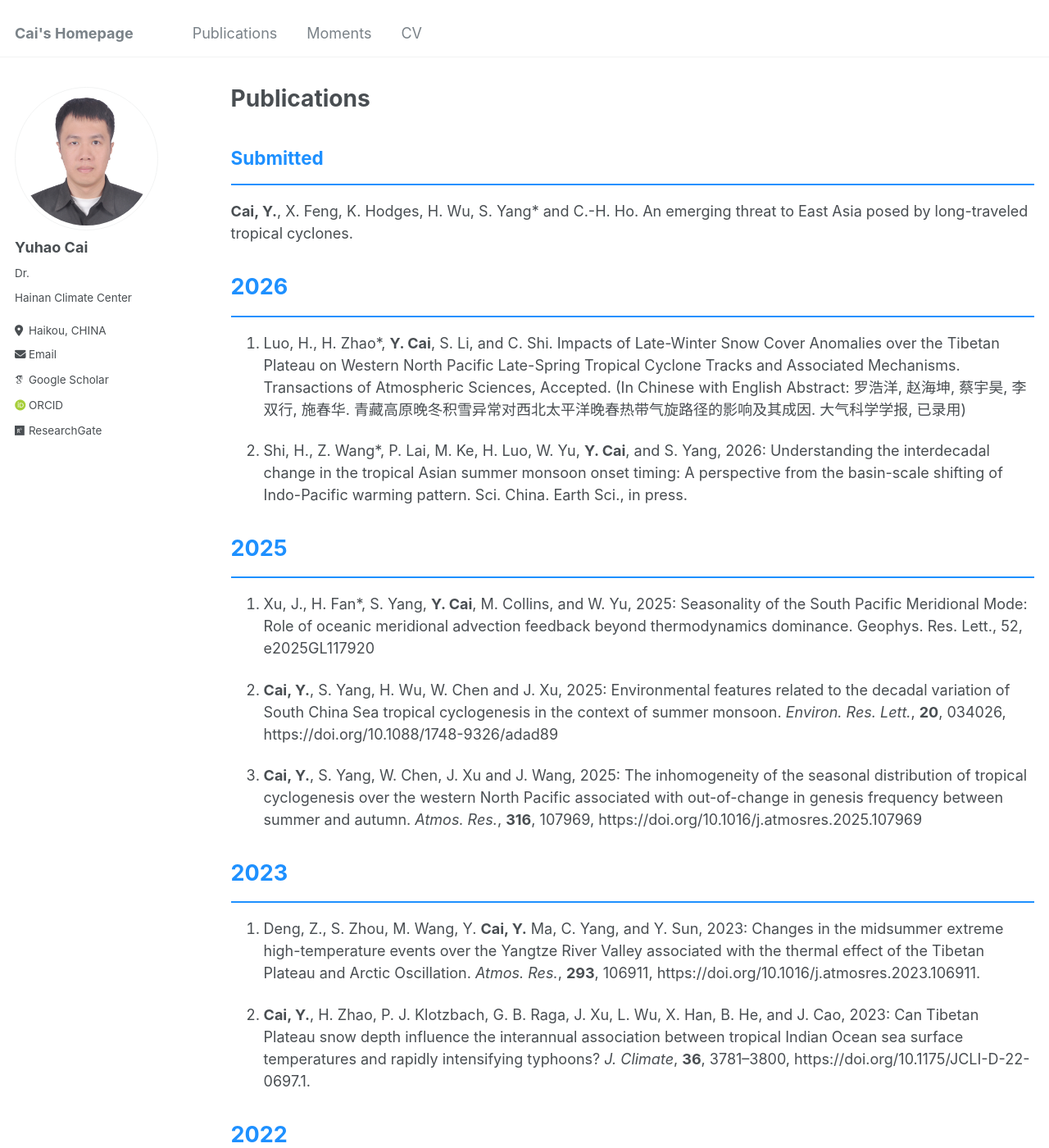
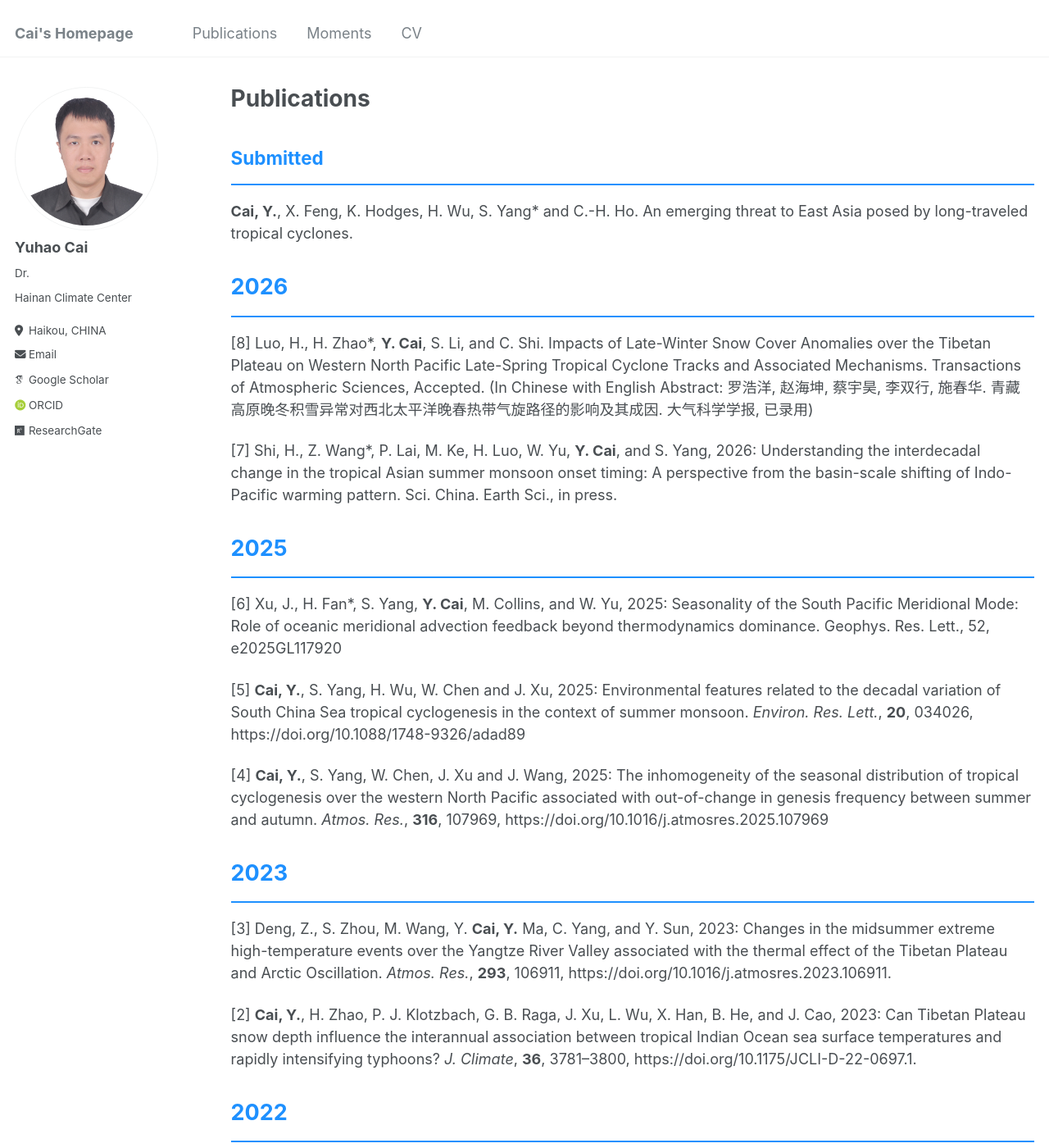
Before and after one commit to caiyh63/caiyh63.github.io, a Jekyll site: the page built from _publications/2009-10-01-paper-title-number-1.md, in a window 1280 px wide and 1400 px high. Shown: the whole window at 82% size. Built offline with Jekyll 4.4.1, drawn with Linux system fonts in a browser that asks for light colours; some web fonts are replaced.

Commit message:
Update 2009-10-01-paper-title-number-1.md

```diff
--- a/_publications/2009-10-01-paper-title-number-1.md
+++ b/_publications/2009-10-01-paper-title-number-1.md
@@ -16,30 +16,30 @@ author_profile: true
 
 ### <span style="color:#1E90FF; font-size:1.5em">2026</span>
 <hr style="border: none; background-color: #1E90FF; height: 2px;"/>
-7. Luo, H., H. Zhao*, **Y. Cai**, S. Li, and C. Shi. Impacts of Late-Winter Snow Cover Anomalies over the Tibetan Plateau on Western North Pacific Late-Spring Tropical Cyclone Tracks and Associated Mechanisms. Transactions of Atmospheric Sciences, Accepted. (In Chinese with English Abstract: 罗浩洋, 赵海坤, 蔡宇昊, 李双行, 施春华. 青藏高原晚冬积雪异常对西北太平洋晚春热带气旋路径的影响及其成因. 大气科学学报, 已录用)
+[8] Luo, H., H. Zhao*, **Y. Cai**, S. Li, and C. Shi. Impacts of Late-Winter Snow Cover Anomalies over the Tibetan Plateau on Western North Pacific Late-Spring Tropical Cyclone Tracks and Associated Mechanisms. Transactions of Atmospheric Sciences, Accepted. (In Chinese with English Abstract: 罗浩洋, 赵海坤, 蔡宇昊, 李双行, 施春华. 青藏高原晚冬积雪异常对西北太平洋晚春热带气旋路径的影响及其成因. 大气科学学报, 已录用)
 
-8. Shi, H., Z. Wang*, P. Lai, M. Ke, H. Luo, W. Yu, **Y. Cai**, and S. Yang, 2026: Understanding the interdecadal change in the tropical Asian summer monsoon onset timing: A perspective from the basin-scale shifting of Indo-Pacific warming pattern. Sci. China. Earth Sci., in press.
+[7] Shi, H., Z. Wang*, P. Lai, M. Ke, H. Luo, W. Yu, **Y. Cai**, and S. Yang, 2026: Understanding the interdecadal change in the tropical Asian summer monsoon onset timing: A perspective from the basin-scale shifting of Indo-Pacific warming pattern. Sci. China. Earth Sci., in press.
 
 
 ### <span style="color:#1E90FF; font-size:1.5em">2025</span>
 <hr style="border: none; background-color: #1E90FF; height: 2px;"/>
-6. Xu, J., H. Fan*, S. Yang, **Y. Cai**, M. Collins, and W. Yu, 2025: Seasonality of the South Pacific Meridional Mode: Role of oceanic meridional advection feedback beyond thermodynamics dominance. Geophys. Res. Lett., 52, e2025GL117920
+[6] Xu, J., H. Fan*, S. Yang, **Y. Cai**, M. Collins, and W. Yu, 2025: Seasonality of the South Pacific Meridional Mode: Role of oceanic meridional advection feedback beyond thermodynamics dominance. Geophys. Res. Lett., 52, e2025GL117920
 
-5. **Cai, Y.**, S. Yang, H. Wu, W. Chen and J. Xu, 2025: Environmental features related to the decadal variation of South China Sea tropical cyclogenesis in the context of summer monsoon. _Environ. Res. Lett._, **20**, 034026, https://doi.org/10.1088/1748-9326/adad89
+[5] **Cai, Y.**, S. Yang, H. Wu, W. Chen and J. Xu, 2025: Environmental features related to the decadal variation of South China Sea tropical cyclogenesis in the context of summer monsoon. _Environ. Res. Lett._, **20**, 034026, https://doi.org/10.1088/1748-9326/adad89
 
-4. **Cai, Y.**, S. Yang, W. Chen, J. Xu and J. Wang, 2025: The inhomogeneity of the seasonal distribution of tropical cyclogenesis over the western North Pacific associated with out-of-change in genesis frequency between summer and autumn. _Atmos. Res._, **316**, 107969, https://doi.org/10.1016/j.atmosres.2025.107969
+[4] **Cai, Y.**, S. Yang, W. Chen, J. Xu and J. Wang, 2025: The inhomogeneity of the seasonal distribution of tropical cyclogenesis over the western North Pacific associated with out-of-change in genesis frequency between summer and autumn. _Atmos. Res._, **316**, 107969, https://doi.org/10.1016/j.atmosres.2025.107969
 
 ### <span style="color:#1E90FF; font-size:1.5em">2023</span>
 <hr style="border: none; background-color: #1E90FF; height: 2px;"/>
 
-3. Deng, Z., S. Zhou, M. Wang, Y. **Cai, Y.** Ma, C. Yang, and Y. Sun, 2023: Changes in the midsummer extreme high-temperature events over the Yangtze River Valley associated with the thermal effect of the Tibetan Plateau and Arctic Oscillation. _Atmos. Res._, **293**, 106911, https://doi.org/10.1016/j.atmosres.2023.106911.
+[3] Deng, Z., S. Zhou, M. Wang, Y. **Cai, Y.** Ma, C. Yang, and Y. Sun, 2023: Changes in the midsummer extreme high-temperature events over the Yangtze River Valley associated with the thermal effect of the Tibetan Plateau and Arctic Oscillation. _Atmos. Res._, **293**, 106911, https://doi.org/10.1016/j.atmosres.2023.106911.
 
-2. **Cai, Y.**, H. Zhao, P. J. Klotzbach, G. B. Raga, J. Xu, L. Wu, X. Han, B. He, and J. Cao, 2023: Can Tibetan Plateau snow depth influence the interannual association between tropical Indian Ocean sea surface temperatures and rapidly intensifying typhoons?  _J. Climate_, **36**, 3781–3800, https://doi.org/10.1175/JCLI-D-22-0697.1.
+[2] **Cai, Y.**, H. Zhao, P. J. Klotzbach, G. B. Raga, J. Xu, L. Wu, X. Han, B. He, and J. Cao, 2023: Can Tibetan Plateau snow depth influence the interannual association between tropical Indian Ocean sea surface temperatures and rapidly intensifying typhoons?  _J. Climate_, **36**, 3781–3800, https://doi.org/10.1175/JCLI-D-22-0697.1.
 
 ### <span style="color:#1E90FF; font-size:1.5em">2022</span>
 <hr style="border: none; background-color: #1E90FF; height: 2px;"/>
 
-1.  **Cai, Y.**, X. Han, H. Zhao, P. J. Klotzbach, L. Wu, G. B. Raga, and C. Wang, 2022: Enhanced predictability of rapidly intensifying tropical cyclones over the western North Pacific associated with snow depth changes over the Tibetan Plateau. _J. Climate_, **35**, 2093–2110, https://doi.org/10.1175/jcli-d-21-0758.1.
+[1]  **Cai, Y.**, X. Han, H. Zhao, P. J. Klotzbach, L. Wu, G. B. Raga, and C. Wang, 2022: Enhanced predictability of rapidly intensifying tropical cyclones over the western North Pacific associated with snow depth changes over the Tibetan Plateau. _J. Climate_, **35**, 2093–2110, https://doi.org/10.1175/jcli-d-21-0758.1.
 
 **Research Score** (From Google Scholar since 2019):<br> <u>Citation: 70</u>; <u>h-index: 3</u>; <u>i10-index:2</u>
 
```
